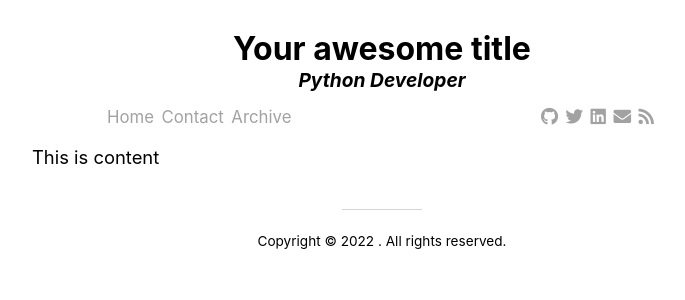
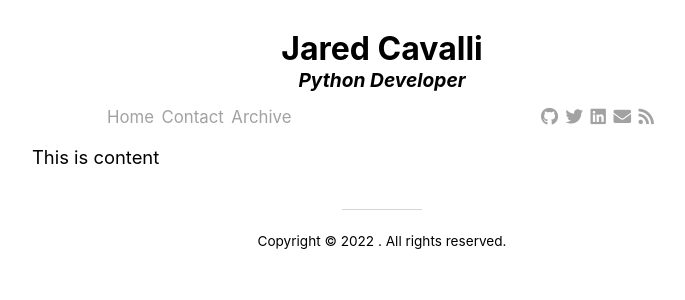
Before and after one commit to jarry90/jaredcavalli, a Jekyll site: the page built from index.md, in a window 1280 px wide. Shown: the top 300 px of the page, without its empty margins (258-943 px from the left). Built offline with Jekyll 4.4.1, drawn with Linux system fonts in a browser that asks for light colours; nearby versions of some CDN libraries.

Commit message:
update files

```diff
--- a/_config.yml
+++ b/_config.yml
@@ -18,13 +18,13 @@
 # You can create any custom variable you would like, and they will be accessible
 # in the templates via {{ site.myvariable }}.
 
-title: Your awesome title
-email: your-email@example.com
+title: Jared Cavalli
+email: jaredcavalli@gmail.com
 description: >- # this means to ignore newlines until "baseurl:"
   Write an awesome description for your new site here. You can edit this
   line in _config.yml. It will appear in your document head meta (for
   Google search results) and in your feed.xml site description.
-baseurl: "" # the subpath of your site, e.g. /blog
+baseurl: "jaredcavalli" # the subpath of your site, e.g. /blog
 url: "" # the base hostname & protocol for your site, e.g. http://example.com
 twitter_username: jekyllrb
 github_username:  jekyll
```
Also changed, not shown: _includes/analytics.html (+0 -8 lines).
